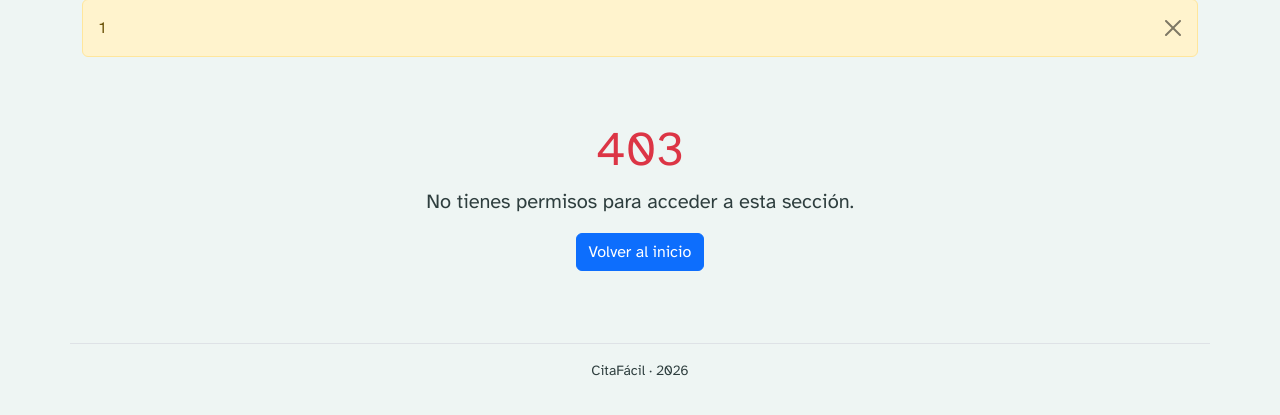
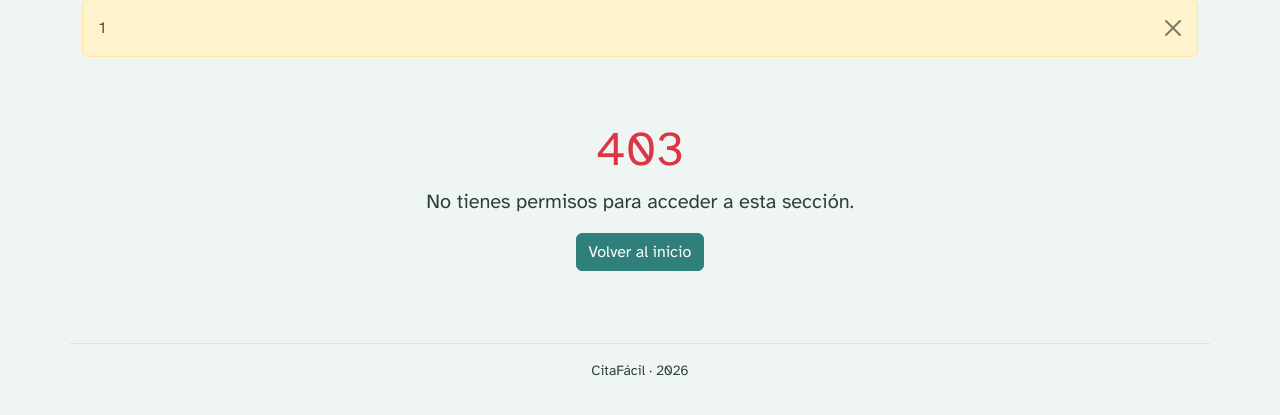
Before and after one commit to vazquezespinozaelizabeth1-lang/CitaFacil, a Laravel app: template citafacil-laravel/resources/views/errors/403.blade.php in a window 1280 px wide. Shown: the part 173-588 px from the top of the page. Run offline with Laravel 12, Linux system fonts and the light colour scheme; a user stored in the database is signed in; data comes from the database, SQL or seed files in the repository; the template is opened without the code that fills it: most values are stand-ins (such as "Sample title", 1, 10 or a date in 2020).

Commit message:
fix(T12): aplica todas las correcciones solicitadas por Elizabeth

```diff
--- a/citafacil-laravel/app/Http/Middleware/RoleMiddleware.php
+++ b/citafacil-laravel/app/Http/Middleware/RoleMiddleware.php
@@ -4,7 +4,7 @@ namespace App\Http\Middleware;
 
 use Closure;
 use Illuminate\Http\Request;
-use Symfony\Component\HttpFoundation\Response; // <-- Agrega esta línea
+use Symfony\Component\HttpFoundation\Response;
 
 class RoleMiddleware
 {
--- a/citafacil-laravel/resources/views/errors/403.blade.php
+++ b/citafacil-laravel/resources/views/errors/403.blade.php
@@ -6,6 +6,6 @@
 <div class="text-center py-5">
     <h1 class="display-5 text-danger">403</h1>
     <p class="lead">No tienes permisos para acceder a esta sección.</p>
-    <a href="{{ url('/') }}" class="btn btn-primary">Volver al inicio</a>
+    <a href="{{ url('/') }}" class="btn btn-primario">Volver al inicio</a>
 </div>
 @endsection
--- a/citafacil-laravel/routes/web.php
+++ b/citafacil-laravel/routes/web.php
@@ -25,7 +25,6 @@ Route::middleware(['auth'])->group(function () {
     Route::resource('horarios', HorarioController::class)->only(['index', 'show']);
 
     // Módulos generales de la aplicación
-    Route::resource('citas', CitaController::class);
     Route::resource('pacientes', PacienteController::class);
     Route::resource('recordatorios', RecordatorioController::class); // Si aplica
 
```
Also changed, not shown: citafacil-laravel/README.md.
